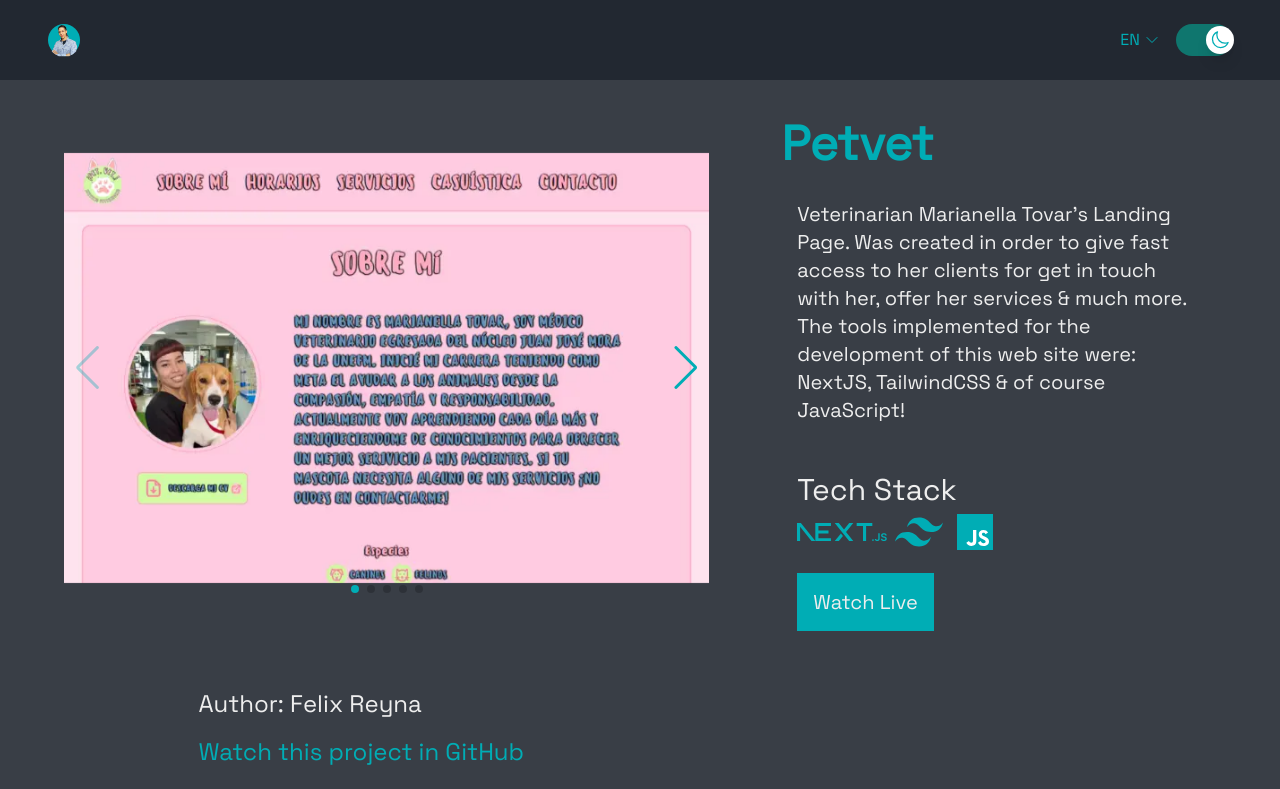
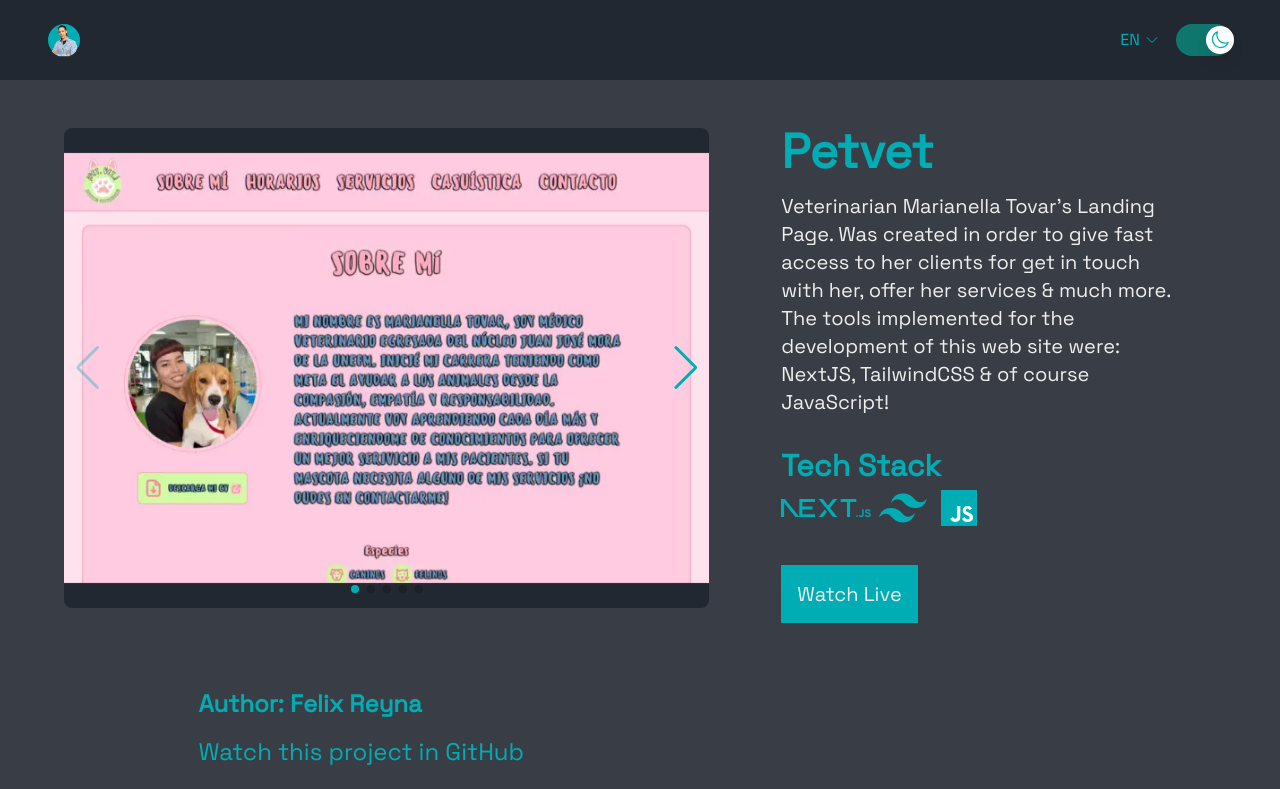
Before and after one commit to Felix7447/Felix-web-dev, a Next.js app: page /en/project/petvet in a window 1280 px wide. Shown: the top 789 px of the page. Built offline with nearby package versions, Linux system fonts and the light colour scheme.

Commit message:
style: :lipstick: Enhanced UI

```diff
--- a/src/app/[lang]/globals.css
+++ b/src/app/[lang]/globals.css
@@ -9,15 +9,6 @@
   --swiper-theme-color: #00ADB5 !important;
 }
 
-/* space-grotesk-regular - latin */
-@font-face {
-  font-display: swap;
-  font-family: 'Space Grotesk';
-  font-style: normal;
-  font-weight: 400;
-  src: url('../../assets/fonts/space-grotesk-v15-latin-regular.woff2') format('woff2');
-}
-
 @media (prefers-color-scheme: dark) {
   :root {
     --foreground-rgb: 255, 255, 255;
@@ -27,6 +18,5 @@
 }
 
 body {
-  font-family: 'Space Grotesk';
   color: rgb(var(--foreground-rgb));
 }
--- a/src/app/layout.tsx
+++ b/src/app/layout.tsx
@@ -1,6 +1,14 @@
 import './[lang]/globals.css'
+import localFont from 'next/font/local'
 import type { Metadata } from 'next'
 import { i18n } from '../i18n-config'
+
+const spaceGrotesk = localFont({
+  src: '../assets/fonts/space-grotesk-v15-latin-regular.woff2',
+  display: 'swap',
+  style: 'normal',
+  weight: '400',
+})
 
 export async function generateStaticParams() {
   return i18n.locales.map((locale) => ({ lang: locale }))
@@ -19,7 +27,7 @@ export default function RootLayout({
   params: { lang: string }
 }) {
   return (
-    <html lang={params.lang} className='dark'>
+    <html lang={params.lang} className={`dark ${spaceGrotesk.className}`}>
       <body className='dark:bg-primary dark:text-text bg-text text-primary'>{children}</body>
     </html>
   )
--- a/src/components/EmailForm.tsx
+++ b/src/components/EmailForm.tsx
@@ -43,7 +43,7 @@ const EmailForm: React.FC<Props> = ({ form }) => {
     <form ref={formElement} onSubmit={handleSubmit}>
       <input ref={email} name="email" type="email" placeholder={form.address} className='p-4 bg-inherit w-full outline-none border-b-2 border-primary placeholder:text-secondary md:w-2/5 md:mx-2'/>
       <input ref={subject} name="subject" type="text" placeholder={form.subject} className='p-4 bg-inherit w-full outline-none border-b-2 border-primary placeholder:text-secondary md:w-2/5 md:mx-2'/>
-      <textarea ref={message} name="message" placeholder={form.message} className='block w-full p-4 bg-inherit outline-none placeholder:text-secondary border-b-2 border-primary'/>
+      <textarea ref={message} name="message" placeholder={form.message} className='block w-full p-4 bg-inherit outline-none placeholder:text-secondary border-b-2 border-primary md:max-w-[83%]'/>
       <button type='submit' className='block w-full my-4 p-4 bg-secondary dark:text-main text-text md:w-1/2'>
         {form.send}
       </button>
--- a/src/components/ProjectPageFooter.tsx
+++ b/src/components/ProjectPageFooter.tsx
@@ -15,13 +15,13 @@ const ProjectPageFooter: React.FC<Props> = ({ info, dictionary }) => {
 
   return (
     <section className='flex flex-col gap-4 text-xl md:text-2xl md:max-w-[80%] md:px-8 lg:m-auto'>
-      <h1>{projectDictionary?.author} {author}</h1>
-      {info?.collab && <h1>{projectDictionary?.collab} {info?.collab}</h1>}
-      <span>
+      <h1 className='text-main font-bold'>{projectDictionary?.author} {author}</h1>
+      {info?.collab && <h1 className='text-main font-bold'>{projectDictionary?.collab} {info?.collab}</h1>}
+      {githubLink && (<span>
         <Link href={githubLink || ""} target='_blank' className='text-main underline md:no-underline md:hover:underline'>
           {projectDictionary?.github}
         </Link>
-      </span>
+      </span>)}
       <p>
         {projectDictionary?.description}
       </p>
--- a/src/components/ProjectPageInfo.tsx
+++ b/src/components/ProjectPageInfo.tsx
@@ -14,13 +14,13 @@ const ProjectPageInfo: React.FC<Props> = ({ info, dictionary }) => {
 
   return (
     <div className='p-2 place-self-center'>
-      <h1 className='hidden capitalize text-3xl md:text-5xl font-bold md:block text-main'>{name}</h1>
-      <main className='px-4'>
-        <p className='my-8 text-xl'>
+      <h1 className='hidden capitalize text-3xl md:text-5xl font-bold mb-4 md:block text-main'>{name}</h1>
+      <main className='flex flex-col gap-8'>
+        <p className='text-xl md:pr-8'>
           {projectDictionary?.short_description}
         </p>
-        <div className='py-4'>
-          <h3 className='text-3xl'>{dictionary.techStack}</h3>
+        <div>
+          <h3 className='text-3xl text-main font-bold'>{dictionary.techStack}</h3>
           <div className='flex gap-2'>
             {
               techStack?.map((icon) => (
--- a/src/components/ProjectPageSlider.tsx
+++ b/src/components/ProjectPageSlider.tsx
@@ -24,6 +24,7 @@ const ProjectPageSlider: React.FC<Props> = ({ projectId, images }) => {
       navigation
       pagination={{ clickable: true }}
       scrollbar={{ draggable: true }}
+      className='dark:bg-secondary bg-primary rounded-lg'
     >
       {
         images.map((image, index) => (
@@ -34,6 +35,7 @@ const ProjectPageSlider: React.FC<Props> = ({ projectId, images }) => {
                 src={image || ""}
                 alt={projectId || "image"}
                 fill
+                priority
                 sizes="(max-width: 768px) 100vw"
               />
             </figure>
--- a/src/utils/projects.ts
+++ b/src/utils/projects.ts
@@ -90,7 +90,6 @@ const projects: Project[] = [
     images: [figuitars1, figuitars2, figuitars3, figuitarsImage, figuitars4, figuitars5],
     techStack: [ShopifyIcon, CssIcon, JavaScriptIcon],
     link: "https://fi-guitars.myshopify.com/",
-    githubLink: "https://github.com/Felix7447/petvet",
     author: "Felix Reyna"
   },
   {
```
